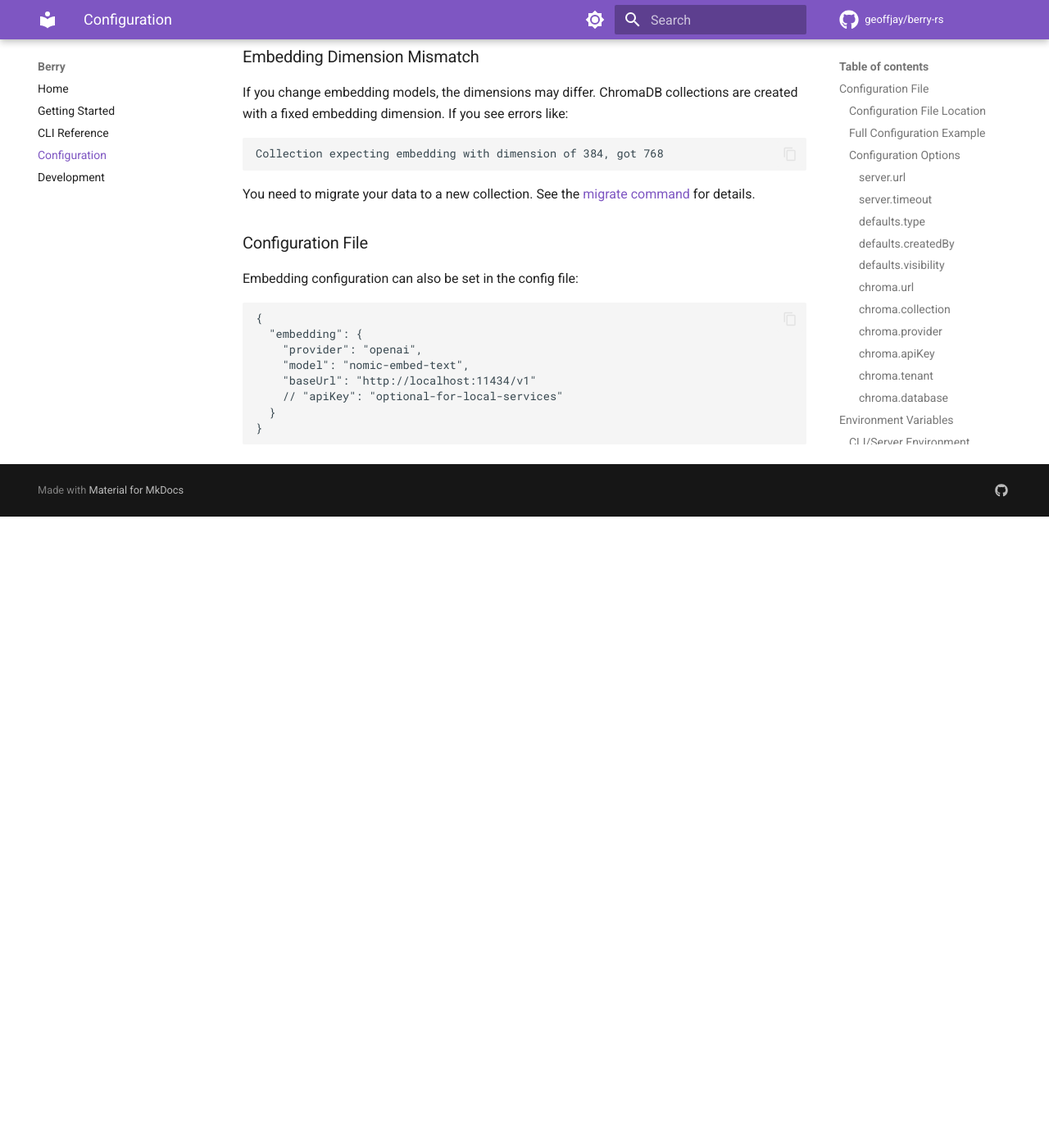
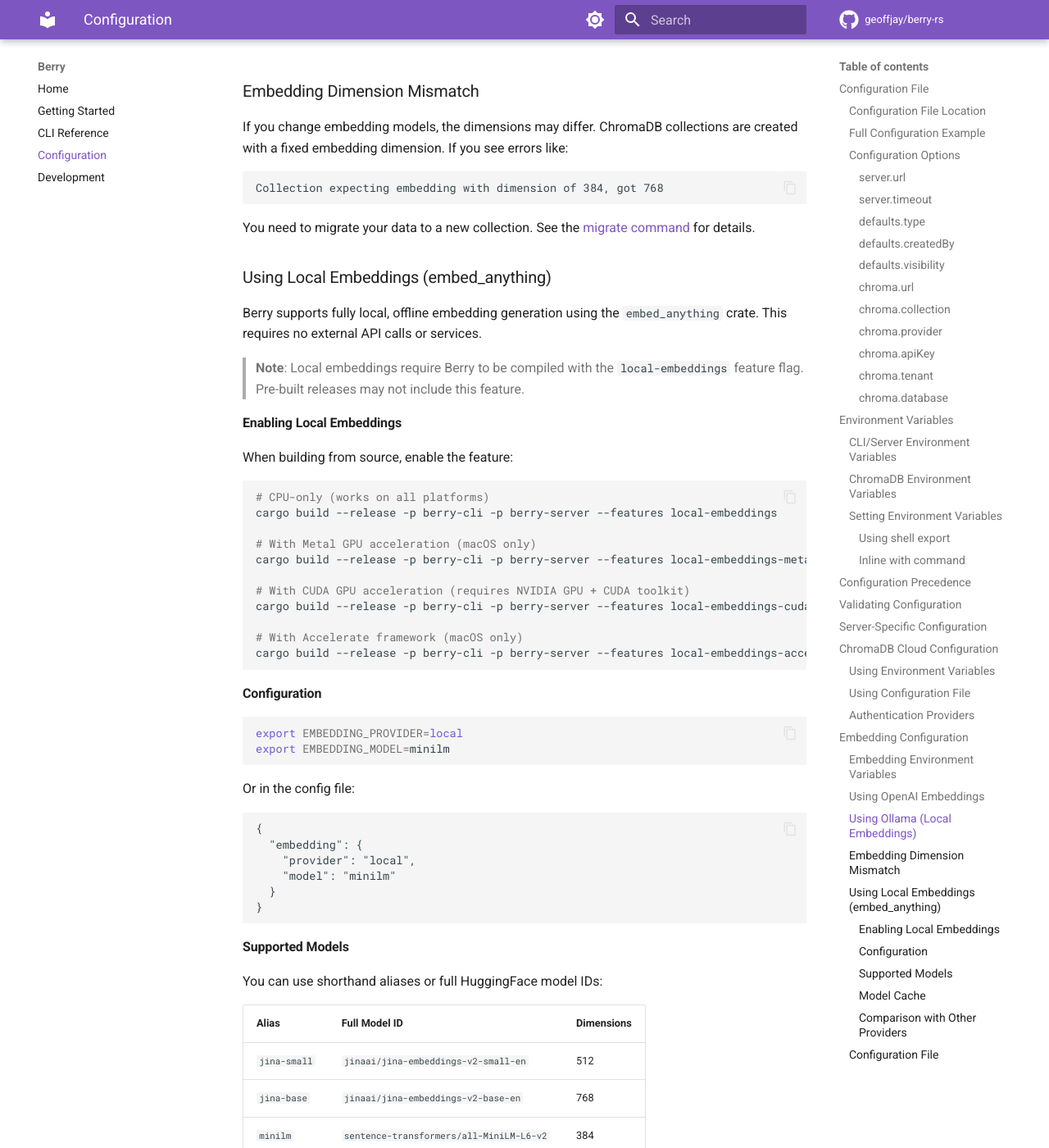
Before and after one commit to geoffjay/berry-rs, an MkDocs documentation site: the page built from docs/public/configuration.md, in a window 1280 px wide and 1400 px high, scrolled down 8683 px. Shown: the whole window at 82% size. Built offline with MkDocs 1.6.1 and Material for MkDocs 9.7.7, drawn with Linux system fonts in a browser that asks for light colours; comment, search, counter and statistics services are not loaded; before the commit the page ends 9313 px from its top, so only the background shows below that; some of the changed text lies outside the part shown.

Commit message:
doc: update configuration

````diff
--- a/docs/public/configuration.md
+++ b/docs/public/configuration.md
@@ -300,11 +300,13 @@ Berry requires an embedding service for semantic search. Embeddings convert text
 
 | Variable | Description | Default |
 |----------|-------------|---------|
-| `EMBEDDING_PROVIDER` | Embedding provider (`openai`) | `openai` |
+| `EMBEDDING_PROVIDER` | Embedding provider (`openai`, `local`*) | `openai` |
 | `EMBEDDING_MODEL` | Model name | `text-embedding-3-small` |
-| `EMBEDDING_BASE_URL` | API base URL | `https://api.openai.com/v1` |
-| `EMBEDDING_API_KEY` | API key (optional for local services) | (none) |
+| `EMBEDDING_BASE_URL` | API base URL (not used for `local`) | `https://api.openai.com/v1` |
+| `EMBEDDING_API_KEY` | API key (not needed for `local`) | (none) |
 | `OPENAI_API_KEY` | Fallback API key if `EMBEDDING_API_KEY` not set | (none) |
+
+\* The `local` provider requires Berry to be compiled with the `local-embeddings` feature.
 
 ### Using OpenAI Embeddings
 
@@ -356,6 +358,94 @@ Collection expecting embedding with dimension of 384, got 768
 
 You need to migrate your data to a new collection. See the [migrate command](./cli.md#migrate) for details.
 
+### Using Local Embeddings (embed_anything)
+
+Berry supports fully local, offline embedding generation using the `embed_anything` crate. This requires no external API calls or services.
+
+> **Note**: Local embeddings require Berry to be compiled with the `local-embeddings` feature flag. Pre-built releases may not include this feature.
+
+#### Enabling Local Embeddings
+
+When building from source, enable the feature:
+
+```bash
+# CPU-only (works on all platforms)
+cargo build --release -p berry-cli -p berry-server --features local-embeddings
+
+# With Metal GPU acceleration (macOS only)
+cargo build --release -p berry-cli -p berry-server --features local-embeddings-metal
+
+# With CUDA GPU acceleration (requires NVIDIA GPU + CUDA toolkit)
+cargo build --release -p berry-cli -p berry-server --features local-embeddings-cuda
+
+# With Accelerate framework (macOS only)
+cargo build --release -p berry-cli -p berry-server --features local-embeddings-accelerate
+```
+
+#### Configuration
+
+```bash
+export EMBEDDING_PROVIDER=local
+export EMBEDDING_MODEL=minilm
+```
+
+Or in the config file:
+
+```jsonc
+{
+  "embedding": {
+    "provider": "local",
+    "model": "minilm"
+  }
+}
+```
+
+#### Supported Models
+
+You can use shorthand aliases or full HuggingFace model IDs:
+
+| Alias | Full Model ID | Dimensions |
+|-------|---------------|------------|
+| `jina-small` | `jinaai/jina-embeddings-v2-small-en` | 512 |
+| `jina-base` | `jinaai/jina-embeddings-v2-base-en` | 768 |
+| `minilm` | `sentence-transformers/all-MiniLM-L6-v2` | 384 |
+| `bge-small` | `BAAI/bge-small-en-v1.5` | 384 |
+| `bge-base` | `BAAI/bge-base-en-v1.5` | 768 |
+
+You can also specify any HuggingFace model ID directly:
+
+```bash
+export EMBEDDING_MODEL=sentence-transformers/all-mpnet-base-v2
+```
+
+#### Model Cache
+
+Models are downloaded from HuggingFace on first use and cached locally:
+
+| Platform | Default Cache Location |
+|----------|----------------------|
+| All | `~/.cache/huggingface/` |
+
+Override the cache location with the `HF_HOME` environment variable:
+
+```bash
+export HF_HOME=/path/to/cache
+```
+
+#### Comparison with Other Providers
+
+| Provider | Requires API Key | Requires Network | GPU Support |
+|----------|-----------------|------------------|-------------|
+| `openai` | Yes | Yes | N/A (cloud) |
+| `openai` + Ollama | No | No (after model download) | Yes |
+| `local` | No | No (after model download) | Yes (Metal/CUDA) |
+
+Local embeddings are ideal for:
+- Air-gapped or offline environments
+- Avoiding API costs
+- Privacy-sensitive applications
+- Development and testing
+
 ### Configuration File
 
 Embedding configuration can also be set in the config file:
````
